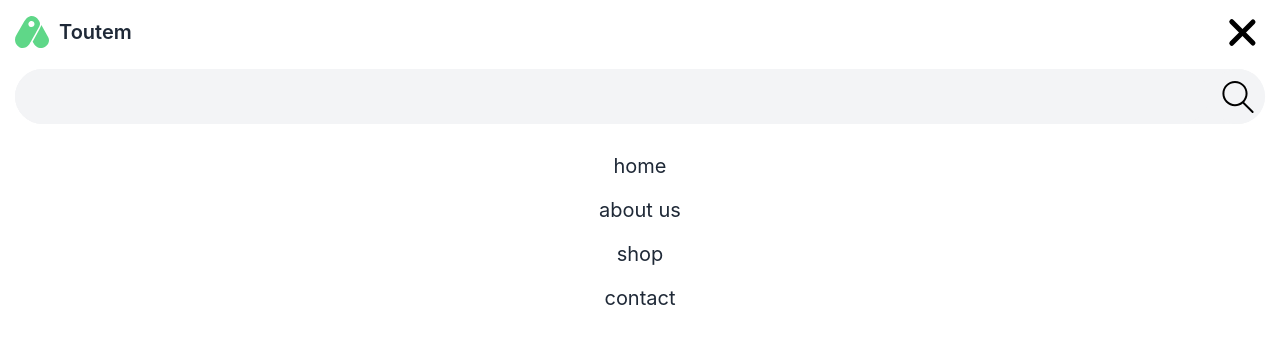
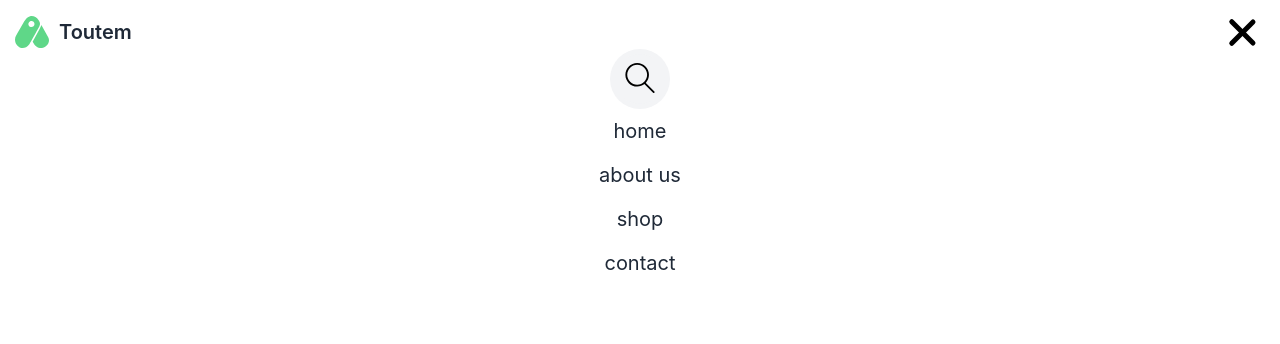
Before and after one commit to MohammadBohluli/eCommerce-toutem-landing-page, a plain HTML site: page index.html in a window 1280 px wide. Both pictures are taken after a click on the label 1247 px from the left and 32 px from the top of the page. Drawn offline with Linux system fonts and the light colour scheme; a web font is replaced by a local one.

Commit message:
create search button

```diff
--- a/index.html
+++ b/index.html
@@ -3,10 +3,10 @@
   <head>
     <meta charset="UTF-8" />
     <meta name="viewport" content="width=device-width, initial-scale=1.0" />
-    <!-- <link
+    <link
       href="https://fonts.cdnfonts.com/css/sf-pro-display"
       rel="stylesheet"
-    /> -->
+    />
     <link rel="stylesheet" href="/styles/style.css" />
     <title>Toutem</title>
   </head>
@@ -25,13 +25,15 @@
         <input type="checkbox" class="btn collapsible" />
       </label>
       <!-- search input -->
-      <div class="search-box hidden">
-        <input type="search" />
-        <button class="btn-search">
-          <svg class="icon">
-            <use xlink:href="assets/img/icons.svg#search"></use>
-          </svg>
-        </button>
+      <div class="next-line">
+        <div class="search-box hidden">
+          <input type="search" placeholder="Search" class="input-search" />
+          <button class="search-btn">
+            <svg class="icon">
+              <use xlink:href="assets/img/icons.svg#search"></use>
+            </svg>
+          </button>
+        </div>
       </div>
       <!-- navbar ------>
       <ul class="nav__list hidden">
--- a/js/script.js
+++ b/js/script.js
@@ -1,9 +1,14 @@
 const collapsible = document.querySelector(".collapsible");
 const navList = document.querySelector(".nav__list");
 const searchBox = document.querySelector(".search-box");
+const searchBtn = document.querySelector(".search-btn");
 
 const handlerClick = function () {
   navList.classList.toggle("show-content");
   searchBox.classList.toggle("show-content");
 };
 collapsible.addEventListener("click", handlerClick);
+
+searchBtn.addEventListener("click", () => {
+  searchBox.classList.toggle("active");
+});
--- a/styles/style.css
+++ b/styles/style.css
@@ -206,48 +206,52 @@ h6 {
 }
 
 /* Search ************************************************************/
-.search-box {
+.next-line {
   width: 100%;
   display: flex;
-  border-radius: 40px;
-  background-color: var(--color-grey-scale-100);
-  margin: 2rem 0;
+  justify-content: center;
 }
 
-.search-box input[type="search"] {
-  background-color: var(--color-grey-scale-100);
-  outline: none;
-  width: 0;
-  border: 1px solid var(--color-grey-scale-100);
-  border-radius: 40px;
-  padding-left: 2rem;
-  font-family: inherit;
-  font-size: var(--body-small);
-  flex: 1;
+.search-box {
+  height: 60px;
+  width: 60px;
+  position: relative;
+  transition: all 0.5s;
 }
 
-.btn-search {
-  height: 55px;
-  width: 55px;
+.search-box.active {
+  width: 100%;
+}
+.search-box .input-search {
+  height: 100%;
+  width: 100%;
+  border: none;
+  outline: none;
+  border-radius: 50px;
+  padding: 0 1rem 0 3rem;
+  background-color: var(--color-grey-scale-100);
+  font-family: inherit;
+}
+
+.search-box .search-btn {
+  position: absolute;
+  right: 5px;
+  top: 50%;
+  transform: translateY(-50%);
+  height: 50px;
+  width: 50px;
   background-color: var(--color-grey-scale-100);
   border: none;
-  border-radius: 100%;
+  border-radius: 50px;
   cursor: pointer;
-  outline: none;
 }
 
-.btn-search .icon {
-  height: 32px;
-  width: 32px;
-  vertical-align: middle;
+.search-box .input-btn.active {
+  height: 50px;
+  width: 50px;
+  right: 12px;
 }
-
-.btn-search .icon:hover {
-  fill: var(--color-primary);
+.search-btn .icon {
+  height: 30px;
+  width: 30px;
 }
-
-/* @media screen and (min-width: 835px) {
-  body {
-    background-color: red;
-  }
-} */
```
